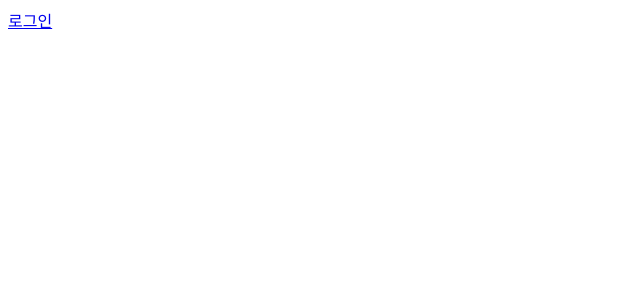
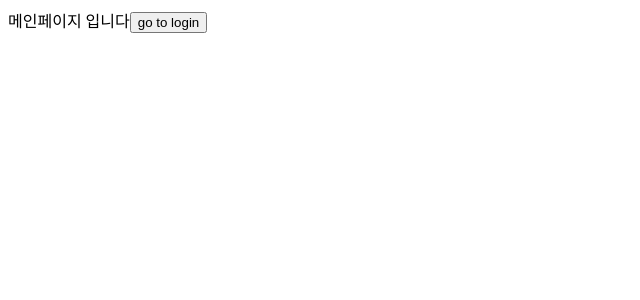
Before and after one commit to KUSITMS-27-chilling/Dachae-FE, a React (Vite) app: page / in a window 1280 px wide. Before the commit this address had no page. Shown: the top 300 px of the page, without its empty margins (0-640 px from the left). Built offline with nearby package versions, Linux system fonts and the light colour scheme.

Commit message:
feat: 메인페이지 생성/버튼연결

```diff
--- a/src/App.tsx
+++ b/src/App.tsx
@@ -2,17 +2,15 @@ import { BrowserRouter,Routes,Route,Router,useNavigate,Link} from 'react-router-
 
 import Login from "./Login";
 import Join from "./Join";
-
+import Mainpage from './Mainpage';
 function App() {
 
 
   return (
     <div className='App'>
-      <div className='test'>
-        <Link to='/login'>로그인</Link>
-      </div>
 
         <Routes>
+          <Route path="/" element={<Mainpage />}/>
           <Route path="/login" element={<Login />}/>
           <Route path="/join" element={<Join />}/>
         </Routes>
--- a/src/Login.tsx
+++ b/src/Login.tsx
@@ -34,7 +34,7 @@ const onClickLogin = () => {
   console.log(res)
   if(res.data.data.accessToken) {
 
-  navigate('/')
+  navigate("/");
 }}
 )
 .catch((err) => console.log(err))
--- /dev/null
+++ b/src/MainPage.tsx
@@ -0,0 +1,18 @@
+import React from 'react'
+import { useNavigate } from 'react-router-dom';
+function MainPage() {
+
+    const navigate = useNavigate();
+    const goLogin =()=>{
+        navigate("/login");
+      }
+
+    return (
+      <div>
+        메인페이지 입니다
+        <button onClick={goLogin}>go to login</button>
+      </div>
+    )
+  }
+
+  export default MainPage
--- a/src/main.tsx
+++ b/src/main.tsx
@@ -2,7 +2,7 @@ import React from 'react'
 import ReactDOM from 'react-dom/client'
 import App from './App'
 import { BrowserRouter,Routes,Route} from 'react-router-dom';
-import Join from './Join';
+
 
 
 
```
